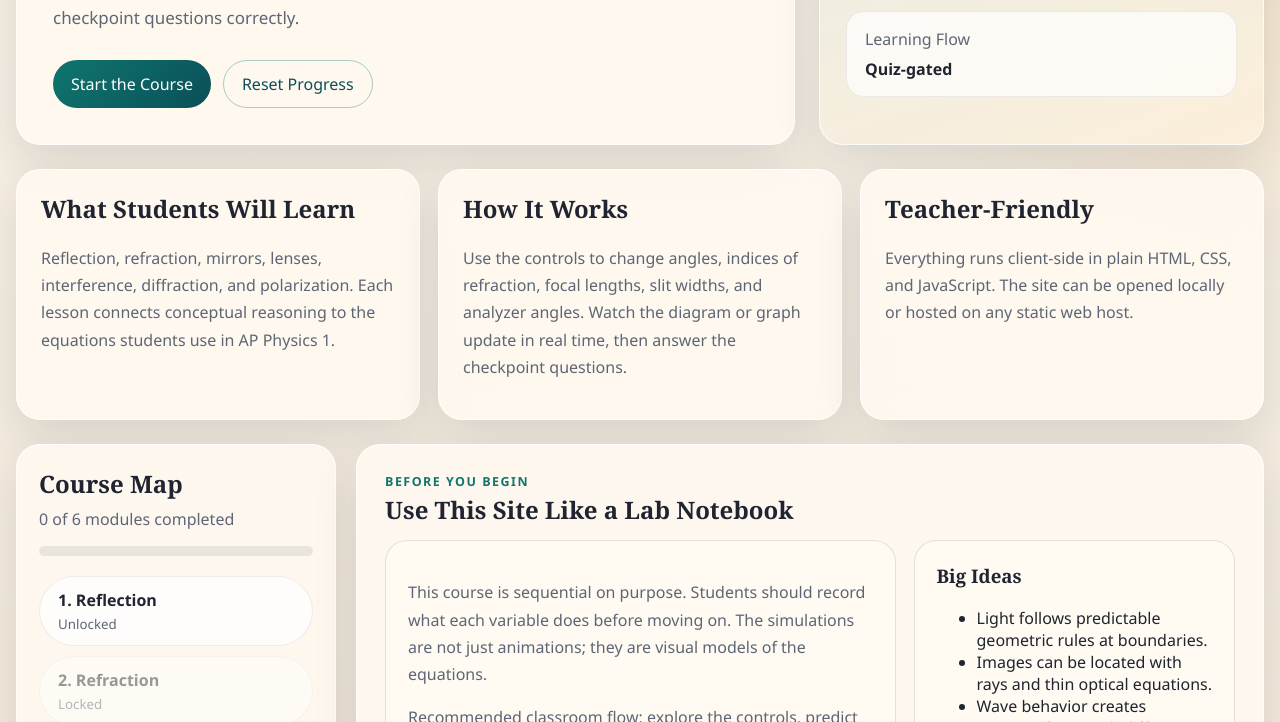
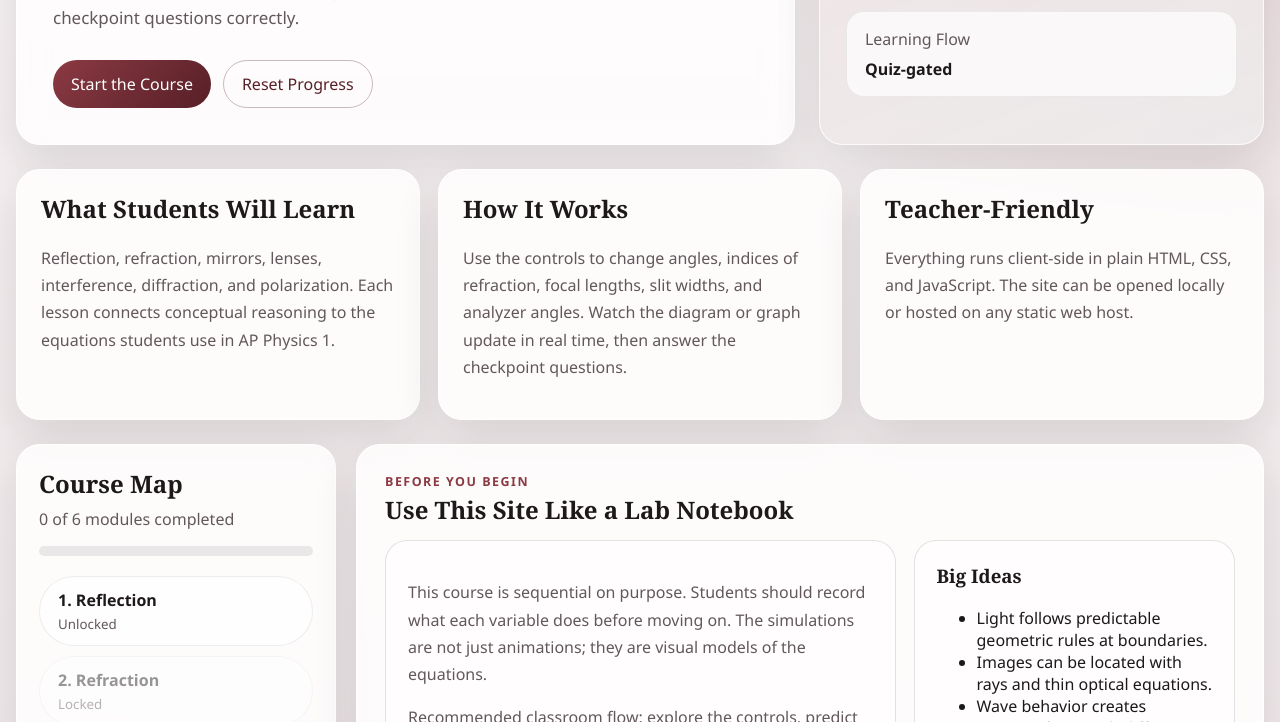
Before and after one commit to brianhageman/interactiveoptics, a plain HTML site: page index.html in a window 1280 px wide. Shown: the part 261-983 px from the top of the page. Drawn offline with Linux system fonts and the light colour scheme.

Commit message:
Expand optics quizzes and update school color theme

```diff
--- a/script.js
+++ b/script.js
@@ -16,6 +16,21 @@ const moduleData = [
           "Virtual, upright, and same size",
           "Virtual, inverted, and reduced",
         ],
+        answer: 1,
+      },
+      {
+        prompt: "The angle of incidence is measured relative to the",
+        options: ["mirror surface", "normal line", "image location"],
+        answer: 1,
+      },
+      {
+        prompt: "If a mirror surface is rough instead of smooth, reflected light is more likely to",
+        options: ["undergo diffuse reflection", "focus at one point", "stop moving"],
+        answer: 0,
+      },
+      {
+        prompt: "In a plane mirror, if the object moves 1 meter closer to the mirror, the image moves",
+        options: ["1 meter farther behind it", "1 meter closer behind it", "2 meters behind it"],
         answer: 1,
       },
     ],
@@ -43,6 +58,21 @@ const moduleData = [
         ],
         answer: 1,
       },
+      {
+        prompt: "A larger index of refraction means light travels",
+        options: ["more slowly in that medium", "more quickly in that medium", "at the same speed"],
+        answer: 0,
+      },
+      {
+        prompt: "If light goes from water into air, it usually bends",
+        options: ["toward the normal", "away from the normal", "into a straight 90 degree turn"],
+        answer: 1,
+      },
+      {
+        prompt: "The critical angle is defined for the angle of",
+        options: ["reflection", "incidence in the higher-index medium", "refraction in the lower-index medium"],
+        answer: 1,
+      },
     ],
   },
   {
@@ -67,6 +97,21 @@ const moduleData = [
           "no image",
         ],
         answer: 0,
+      },
+      {
+        prompt: "For a concave mirror, parallel incoming rays reflect",
+        options: ["through the focal point", "parallel to the axis", "back through the object"],
+        answer: 0,
+      },
+      {
+        prompt: "A negative image distance for a mirror indicates the image is",
+        options: ["real", "virtual", "at the focal point"],
+        answer: 1,
+      },
+      {
+        prompt: "If magnification for a mirror is negative, the image is",
+        options: ["upright", "inverted", "virtual"],
+        answer: 1,
       },
     ],
   },
@@ -93,6 +138,21 @@ const moduleData = [
         ],
         answer: 0,
       },
+      {
+        prompt: "A diverging lens causes parallel incoming rays to",
+        options: ["converge at the far focal point", "spread out as if from the near focal point", "reflect backward"],
+        answer: 1,
+      },
+      {
+        prompt: "For a converging lens, an object beyond the focal length can produce a",
+        options: ["real image", "virtual image only", "polarized image only"],
+        answer: 0,
+      },
+      {
+        prompt: "A positive focal length in the thin lens model corresponds to a",
+        options: ["converging lens", "diverging lens", "plane mirror"],
+        answer: 0,
+      },
     ],
   },
   {
@@ -114,6 +174,21 @@ const moduleData = [
         options: ["increase", "decrease", "stay the same"],
         answer: 1,
       },
+      {
+        prompt: "Bright fringes in a double-slit pattern are caused by",
+        options: ["constructive interference", "destructive interference", "total internal reflection"],
+        answer: 0,
+      },
+      {
+        prompt: "Making a single slit narrower causes the diffraction pattern to",
+        options: ["spread out more", "collapse to one point", "lose the central maximum"],
+        answer: 0,
+      },
+      {
+        prompt: "If screen distance increases while other variables stay fixed, the fringe spacing on the screen will",
+        options: ["increase", "decrease", "stay constant"],
+        answer: 0,
+      },
     ],
   },
   {
@@ -130,6 +205,21 @@ const moduleData = [
         prompt: "For unpolarized light, the first ideal polarizer transmits",
         options: ["all of the light", "half of the light", "one quarter of the light"],
         answer: 1,
+      },
+      {
+        prompt: "Malus's law relates transmitted intensity to the",
+        options: ["square of cosine of the angle", "sine of the angle", "mirror focal length"],
+        answer: 0,
+      },
+      {
+        prompt: "The purpose of a polarizer is to filter light by",
+        options: ["wavelength only", "oscillation direction", "speed in vacuum"],
+        answer: 1,
+      },
+      {
+        prompt: "If the angle between two ideal polarizers decreases, transmitted intensity generally",
+        options: ["increases", "decreases", "becomes negative"],
+        answer: 0,
       },
     ],
   },
--- a/styles.css
+++ b/styles.css
@@ -1,14 +1,14 @@
 :root {
-  --bg: #f4efe6;
-  --panel: #fffaf2;
-  --panel-strong: #f8ead0;
-  --ink: #1f2430;
-  --muted: #5d6675;
-  --accent: #0f766e;
-  --accent-strong: #0a4f58;
-  --gold: #e7a33b;
-  --line: rgba(31, 36, 48, 0.12);
-  --shadow: 0 18px 45px rgba(31, 36, 48, 0.12);
+  --bg: #f3eff0;
+  --panel: #fffdfd;
+  --panel-strong: #f3e7e9;
+  --ink: #1d191a;
+  --muted: #62585b;
+  --accent: #8b3a43;
+  --accent-strong: #571f27;
+  --gold: #c9b7bb;
+  --line: rgba(29, 25, 26, 0.12);
+  --shadow: 0 18px 45px rgba(29, 25, 26, 0.12);
 }
 
 * {
@@ -24,8 +24,9 @@ body {
   font-family: "Avenir Next", "Segoe UI", sans-serif;
   color: var(--ink);
   background:
-    radial-gradient(circle at top right, rgba(231, 163, 59, 0.25), transparent 28%),
-    linear-gradient(180deg, #f7f1e7 0%, #efe5d5 100%);
+    radial-gradient(circle at top right, rgba(139, 58, 67, 0.18), transparent 30%),
+    radial-gradient(circle at bottom left, rgba(29, 25, 26, 0.08), transparent 26%),
+    linear-gradient(180deg, #f7f3f4 0%, #ebe3e5 100%);
 }
 
 button,
@@ -53,8 +54,8 @@ select {
 .overview-card,
 .course-nav,
 .lesson-panel {
-  background: rgba(255, 250, 242, 0.86);
-  border: 1px solid rgba(255, 255, 255, 0.75);
+  background: rgba(255, 253, 253, 0.88);
+  border: 1px solid rgba(255, 255, 255, 0.78);
   backdrop-filter: blur(14px);
   border-radius: 24px;
   box-shadow: var(--shadow);
@@ -120,7 +121,7 @@ select {
 .ghost-btn {
   background: transparent;
   color: var(--accent-strong);
-  border: 1px solid rgba(15, 118, 110, 0.35);
+  border: 1px solid rgba(87, 31, 39, 0.3);
 }
 
 .primary-btn:hover,
@@ -136,8 +137,8 @@ select {
   gap: 14px;
   align-content: center;
   background:
-    linear-gradient(160deg, rgba(15, 118, 110, 0.1), rgba(231, 163, 59, 0.12)),
-    rgba(255, 250, 242, 0.92);
+    linear-gradient(160deg, rgba(139, 58, 67, 0.12), rgba(29, 25, 26, 0.08)),
+    rgba(255, 253, 253, 0.92);
 }
 
 .stat {
@@ -207,7 +208,7 @@ select {
 .progress-fill {
   width: 0;
   height: 100%;
-  background: linear-gradient(90deg, var(--gold), var(--accent));
+  background: linear-gradient(90deg, #b79ca1, var(--accent));
   transition: width 240ms ease;
 }
 
@@ -224,8 +225,8 @@ select {
 }
 
 .module-button.active {
-  background: linear-gradient(135deg, rgba(15, 118, 110, 0.15), rgba(231, 163, 59, 0.15));
-  border-color: rgba(15, 118, 110, 0.28);
+  background: linear-gradient(135deg, rgba(139, 58, 67, 0.15), rgba(29, 25, 26, 0.1));
+  border-color: rgba(87, 31, 39, 0.28);
 }
 
 .module-button.locked {
@@ -311,7 +312,7 @@ select {
 .concept-strip span {
   padding: 8px 12px;
   border-radius: 999px;
-  background: rgba(15, 118, 110, 0.08);
+  background: rgba(139, 58, 67, 0.08);
   color: var(--accent-strong);
   font-size: 0.92rem;
 }
@@ -333,7 +334,7 @@ select {
 .sim-card {
   padding: 16px;
   background:
-    linear-gradient(180deg, rgba(15, 118, 110, 0.05), rgba(255, 255, 255, 0)),
+    linear-gradient(180deg, rgba(139, 58, 67, 0.05), rgba(255, 255, 255, 0)),
     var(--panel);
 }
 
@@ -342,7 +343,7 @@ select {
   height: auto;
   display: block;
   border-radius: 16px;
-  background: linear-gradient(180deg, #fdfbf7, #f6efe1);
+  background: linear-gradient(180deg, #fffefe, #f4ecee);
 }
 
 .control-card label {
@@ -367,7 +368,7 @@ select {
 
 .quiz-card {
   background:
-    linear-gradient(180deg, rgba(231, 163, 59, 0.08), transparent),
+    linear-gradient(180deg, rgba(139, 58, 67, 0.08), transparent),
     var(--panel);
 }
 
@@ -424,7 +425,7 @@ select {
 .quiz-secondary {
   border-radius: 999px;
   padding: 12px 18px;
-  border: 1px solid rgba(15, 118, 110, 0.28);
+  border: 1px solid rgba(87, 31, 39, 0.28);
   background: transparent;
   color: var(--accent-strong);
   cursor: pointer;
@@ -448,7 +449,7 @@ select {
   gap: 8px;
   padding: 8px 12px;
   border-radius: 999px;
-  background: rgba(15, 118, 110, 0.08);
+  background: rgba(139, 58, 67, 0.08);
   color: var(--accent-strong);
   font-weight: 700;
   margin-right: 10px;
```
